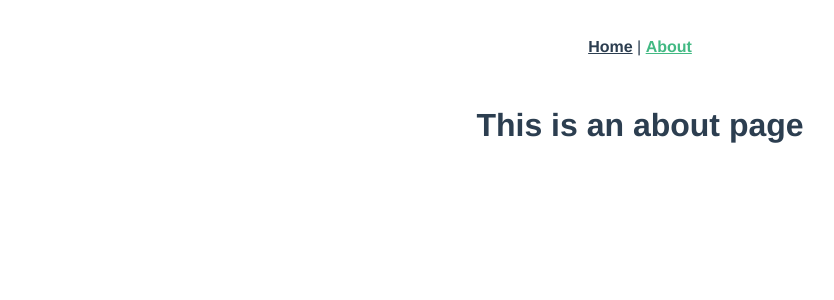
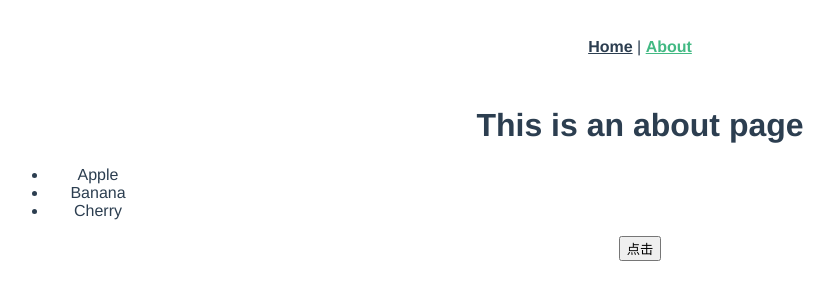
Before and after one commit to Pcjmy/Vue, a Vue app: page /#/about in a window 1280 px wide. Shown: the top 300 px of the page, without its empty margins (0-834 px from the left). Built offline with nearby package versions, Linux system fonts and the light colour scheme.

Commit message:
feat: 列表渲染

```diff
--- a/src/views/AboutView.vue
+++ b/src/views/AboutView.vue
@@ -1,5 +1,30 @@
 <template>
   <div class="about">
     <h1>This is an about page</h1>
+    <ul>
+      <li v-for="(item,index) in items" :key="index">{{ item }}</li>
+    </ul>
+    <button @click="change">点击</button>
   </div>
 </template>
+
+<script>
+import { reactive } from 'vue'
+
+export default {
+  name: 'AboutView',
+  setup () {
+    const items = reactive(['Apple', 'Banana', 'Cherry'])
+    function change () {
+      items[0] = 'Orange'
+    }
+    return { items, change }
+  }
+}
+</script>
+
+<style scoped>
+ul {
+  width: 100px;
+}
+</style>
```
